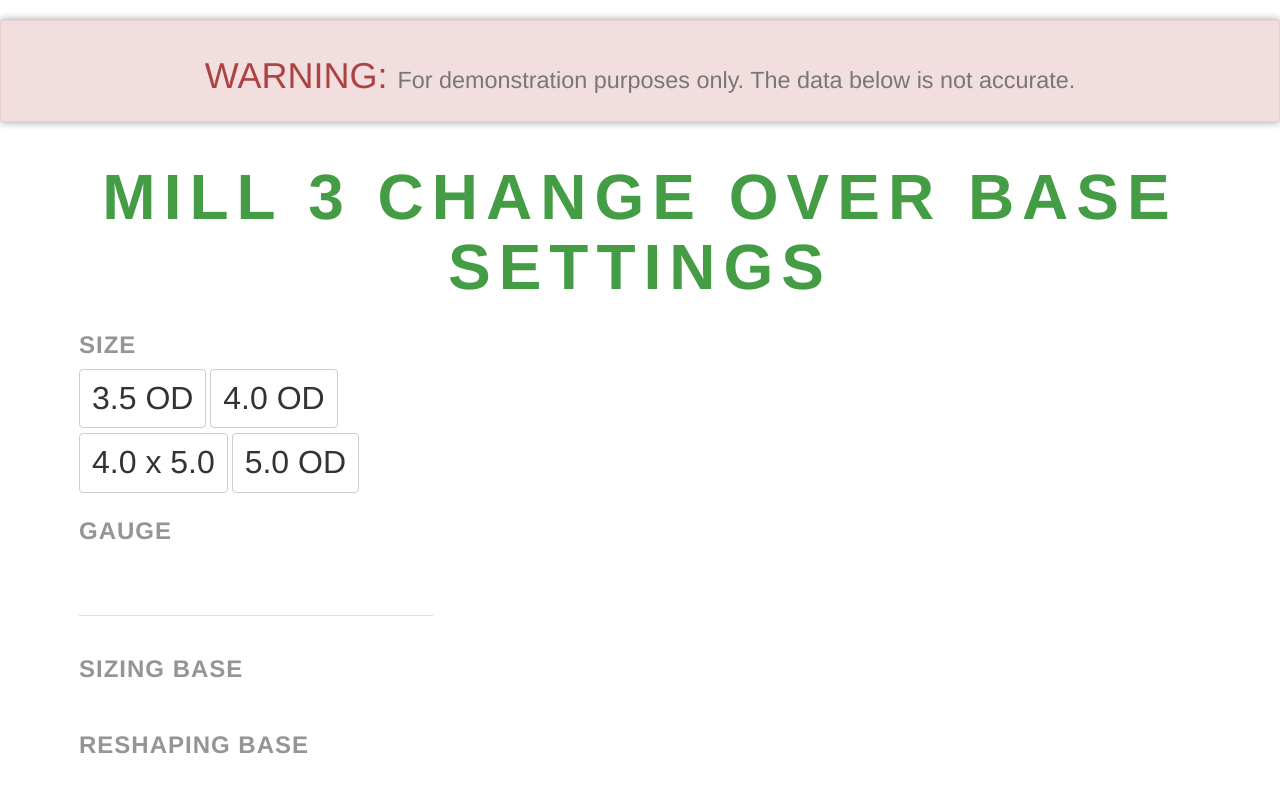
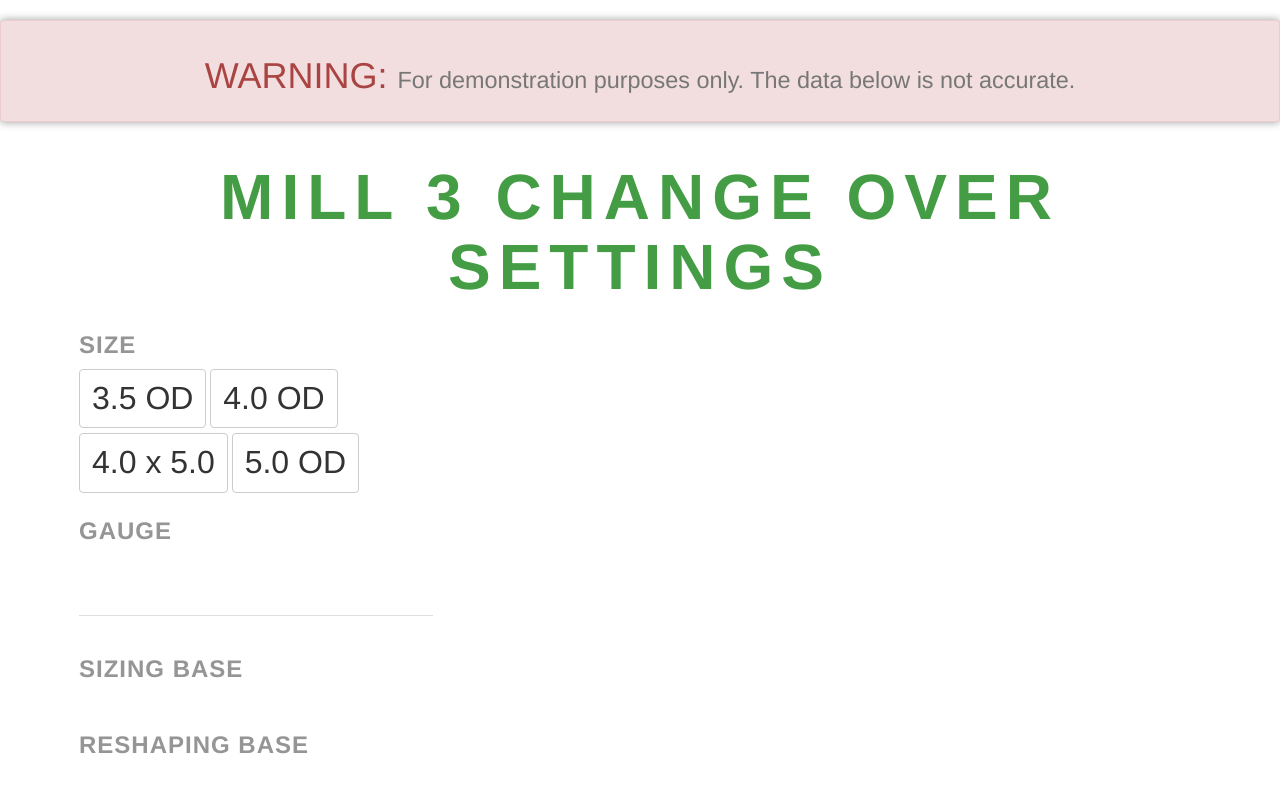
Before and after one commit to jpmclaughlin/pp-base-app-seed, a website: page app/index.html in a window 1280 px wide. Drawn offline with nearby package versions, Linux system fonts and the light colour scheme; some packages are replaced by stand-ins of ours; files that its build step writes are made by us from their sources; a script that the page names is missing.

Commit message:
title change

```diff
--- a/app/index.html
+++ b/app/index.html
@@ -31,7 +31,7 @@
 
     <div class="container" ng-controller="BaseListCtrl">
 
-      <h1 class="heading text-center">Mill 3 Change Over Base Settings</h1>
+      <h1 class="heading text-center">Mill 3 Change Over Settings</h1>
 
       <div class="row">
 
```
